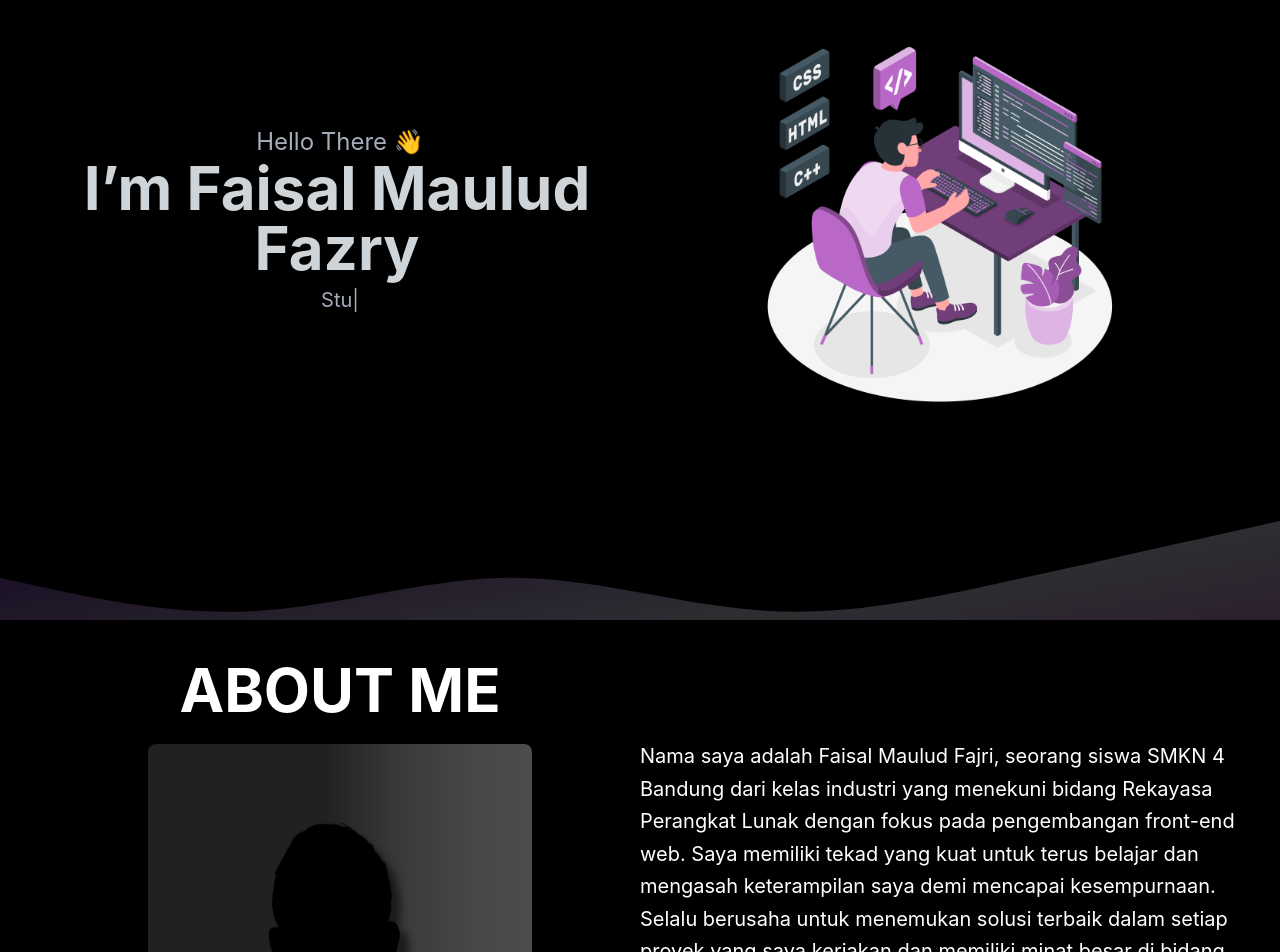
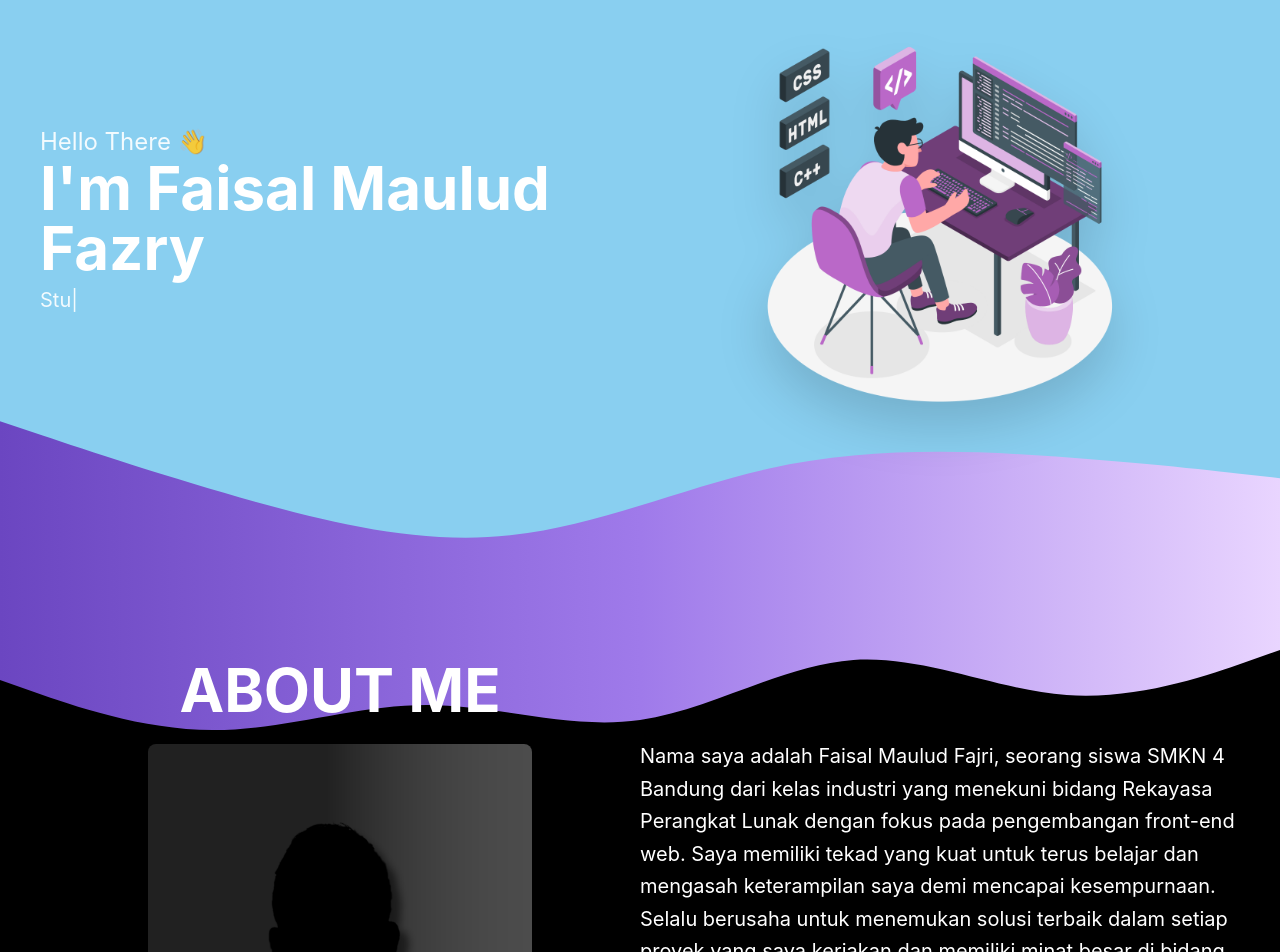
Before and after one commit to saLMF/Portofolio-V1, a React (Vite) app: page / in a window 1280 px wide. Shown: the part 180-1132 px from the top of the page. Built offline with nearby package versions, Linux system fonts and the light colour scheme.

Commit message:
rework wave

```diff
--- a/src/pages/About.tsx
+++ b/src/pages/About.tsx
@@ -32,14 +32,65 @@ const AboutMe: React.FC = () => {
   return (
     <section
       id="about"
-      className="px-10 py-10 text-white bg-black"
+      className="relative px-10 py-10 text-white bg-black"
     >
-      {/* Desktop View */}
+      {/* Top Wave Connection */}
+      <div className="absolute top-0 left-0 right-0 overflow-hidden">
+        <svg
+          className="w-full h-[150px]"
+          viewBox="0 0 1440 320"
+          xmlns="http://www.w3.org/2000/svg"
+          preserveAspectRatio="none"
+        >
+          <path
+            fill="url(#aboutGradient)"
+            fillOpacity="1"
+            d="M0,128L40,154.7C80,181,160,235,240,234.7C320,235,400,181,480,181.3C560,181,640,235,720,213.3C800,192,880,96,960,85.3C1040,75,1120,149,1200,160C1280,171,1360,117,1400,90.7L1440,64L1440,0L1400,0C1360,0,1280,0,1200,0C1120,0,1040,0,960,0C880,0,800,0,720,0C640,0,560,0,480,0C400,0,320,0,240,0C160,0,80,0,40,0L0,0Z"
+          >
+            <animate
+              attributeName="d"
+              dur="10s"
+              repeatCount="indefinite"
+              values="
+                M0,128L40,154.7C80,181,160,235,240,234.7C320,235,400,181,480,181.3C560,181,640,235,720,213.3C800,192,880,96,960,85.3C1040,75,1120,149,1200,160C1280,171,1360,117,1400,90.7L1440,64L1440,0L1400,0C1360,0,1280,0,1200,0C1120,0,1040,0,960,0C880,0,800,0,720,0C640,0,560,0,480,0C400,0,320,0,240,0C160,0,80,0,40,0L0,0Z;
+                M0,160L40,149.3C80,139,160,117,240,112C320,107,400,117,480,144C560,171,640,213,720,213.3C800,213,880,171,960,176C1040,181,1120,235,1200,234.7C1280,235,1360,181,1400,154.7L1440,128L1440,0L1400,0C1360,0,1280,0,1200,0C1120,0,1040,0,960,0C880,0,800,0,720,0C640,0,560,0,480,0C400,0,320,0,240,0C160,0,80,0,40,0L0,0Z;
+                M0,128L40,154.7C80,181,160,235,240,234.7C320,235,400,181,480,181.3C560,181,640,235,720,213.3C800,192,880,96,960,85.3C1040,75,1120,149,1200,160C1280,171,1360,117,1400,90.7L1440,64L1440,0L1400,0C1360,0,1280,0,1200,0C1120,0,1040,0,960,0C880,0,800,0,720,0C640,0,560,0,480,0C400,0,320,0,240,0C160,0,80,0,40,0L0,0Z"
+            />
+          </path>
+          <defs>
+            <linearGradient
+              id="aboutGradient"
+              x1="0%"
+              y1="0%"
+              x2="100%"
+              y2="0%"
+            >
+              <stop
+                offset="0%"
+                stopColor="#6B46C1"
+              />{" "}
+              {/* Grape */}
+              <stop
+                offset="50%"
+                stopColor="#9F7AEA"
+              />{" "}
+              {/* Medium Purple */}
+              <stop
+                offset="100%"
+                stopColor="#E9D5FF"
+              />{" "}
+              {/* Lavender */}
+            </linearGradient>
+          </defs>
+        </svg>
+      </div>
+
+      {/* Rest of the AboutMe content remains the same */}
       <div
         className="items-start justify-between hidden md:flex"
         data-aos="fade-up"
       >
-        {/* Left Side: "About Me" Text and Profile Image */}
+        {/* Left Side Content */}
         <div className="flex flex-col items-center flex-1">
           <h2 className="mb-6 text-6xl font-bold text-center">ABOUT ME</h2>
           <div className="max-w-sm mb-6">
@@ -52,7 +103,7 @@ const AboutMe: React.FC = () => {
           </div>
         </div>
 
-        {/* Right Side: Description, Button, and Cards */}
+        {/* Right Side Content */}
         <div
           className="flex-col items-center flex-1 md:items-start"
           data-aos="fade-up"
@@ -69,14 +120,14 @@ const AboutMe: React.FC = () => {
           <DownloadButton />
           <div className="flex flex-row w-full max-w-lg space-x-4">
             <div
-              className="flex-1 p-6 text-center text-white bg-gray-800 rounded-lg shadow-lg"
+              className="flex-1 p-6 text-center text-white rounded-lg shadow-lg bg-gray-800/50 backdrop-blur-sm"
               data-aos="fade-up"
             >
               <h3 className="text-3xl font-bold">2+</h3>
               <p className="text-xl">Years of Experience</p>
             </div>
             <div
-              className="flex-1 p-6 text-center text-white bg-gray-800 rounded-lg shadow-lg"
+              className="flex-1 p-6 text-center text-white rounded-lg shadow-lg bg-gray-800/50 backdrop-blur-sm"
               data-aos="fade-up"
             >
               <h3 className="text-3xl font-bold">3+</h3>
@@ -88,6 +139,7 @@ const AboutMe: React.FC = () => {
 
       {/* Mobile View */}
       <div className="flex flex-col items-center md:hidden">
+        {/* Mobile content remains the same */}
         <h2
           className="mb-6 text-2xl font-bold text-center"
           data-aos="fade-up"
--- a/src/pages/Home.tsx
+++ b/src/pages/Home.tsx
@@ -5,90 +5,97 @@ const Home: React.FC = () => {
   return (
     <section
       id="home"
-      className="relative flex items-center justify-between h-screen px-10 overflow-hidden text-white bg-black"
+      className="relative flex items-center justify-between h-screen overflow-hidden bg-[#89CFF0]"
     >
-      <div className="relative flex-1 text-center">
-        <h5 className="text-[#a6adba] text-2xl">Hello There 👋</h5>
-        <h1 className="md:text-6xl text-4xl text-[#ced4d7] font-bold mb-2 pr-[1%]">
-          I’m Faisal Maulud Fazry
-        </h1>
-        <p className="text-[#a6adba] text-xl">
-          <Typewriter texts={["Front-End Developer ", "Student "]} />
-        </p>
-      </div>
-      <div className="relative flex justify-center flex-1">
-        <img
-          src="/images/bg.png"
-          alt="Coding Illustration"
-          className="w-full max-w-sm"
-        />
-      </div>
-      {/* Wave Background */}
-      <div className="absolute left-0 right-0 overflow-hidden mt-[75rem]">
+      {/* Gradient Wave Background */}
+      <div className="absolute inset-0 z-0">
         <svg
-          className="w-[100] h-[100] relative"
+          className="absolute bottom-0 w-full h-auto"
+          viewBox="0 0 1440 320"
           preserveAspectRatio="none"
-          viewBox="0 0 1440 800"
           xmlns="http://www.w3.org/2000/svg"
         >
-          <defs>
-            <linearGradient
-              id="wave-gradient"
-              x1="0%"
-              y1="0%"
-              x2="100%"
-              y2="100%"
-            >
-              <stop
-                offset="0%"
-                stopColor="#6B21A8"
-              />{" "}
-              {/* Grape */}
-              <stop
-                offset="50%"
-                stopColor="#E6E6FA"
-              />{" "}
-              {/* Lavender */}
-              <stop
-                offset="100%"
-                stopColor="#BF40BF"
-              />{" "}
-              {/* Byzantine */}
-            </linearGradient>
-          </defs>
-
           <path
-            fill="url(#wave-gradient)"
-            fillOpacity="0.2"
-            d="M0,128L48,138.7C96,149,192,171,288,165.3C384,160,480,128,576,128C672,128,768,160,864,165.3C960,171,1056,149,1152,128C1248,107,1344,85,1392,74.7L1440,64L1440,320L1392,320C1344,320,1248,320,1152,320C1056,320,960,320,864,320C768,320,672,320,576,320C480,320,384,320,288,320C192,320,96,320,48,320L0,320Z"
+            fill="url(#homeGradient)"
+            fillOpacity="1"
+            d="M0,96L48,112C96,128,192,160,288,186.7C384,213,480,235,576,224C672,213,768,171,864,149.3C960,128,1056,128,1152,133.3C1248,139,1344,149,1392,154.7L1440,160L1440,320L1392,320C1344,320,1248,320,1152,320C1056,320,960,320,864,320C768,320,672,320,576,320C480,320,384,320,288,320C192,320,96,320,48,320L0,320Z"
           >
             <animate
               attributeName="d"
               dur="10s"
               repeatCount="indefinite"
               values="
-                M0,128L48,138.7C96,149,192,171,288,165.3C384,160,480,128,576,128C672,128,768,160,864,165.3C960,171,1056,149,1152,128C1248,107,1344,85,1392,74.7L1440,64L1440,320L1392,320C1344,320,1248,320,1152,320C1056,320,960,320,864,320C768,320,672,320,576,320C480,320,384,320,288,320C192,320,96,320,48,320L0,320Z;
-                M0,160L48,165.3C96,171,192,181,288,165.3C384,149,480,107,576,90.7C672,75,768,85,864,101.3C960,117,1056,139,1152,154.7C1248,171,1344,181,1392,186.7L1440,192L1440,320L1392,320C1344,320,1248,320,1152,320C1056,320,960,320,864,320C768,320,672,320,576,320C480,320,384,320,288,320C192,320,96,320,48,320L0,320Z;
-                M0,128L48,138.7C96,149,192,171,288,165.3C384,160,480,128,576,128C672,128,768,160,864,165.3C960,171,1056,149,1152,128C1248,107,1344,85,1392,74.7L1440,64L1440,320L1392,320C1344,320,1248,320,1152,320C1056,320,960,320,864,320C768,320,672,320,576,320C480,320,384,320,288,320C192,320,96,320,48,320L0,320Z"
+                M0,96L48,112C96,128,192,160,288,186.7C384,213,480,235,576,224C672,213,768,171,864,149.3C960,128,1056,128,1152,133.3C1248,139,1344,149,1392,154.7L1440,160L1440,320L1392,320C1344,320,1248,320,1152,320C1056,320,960,320,864,320C768,320,672,320,576,320C480,320,384,320,288,320C192,320,96,320,48,320L0,320Z;
+                M0,64L48,85.3C96,107,192,149,288,154.7C384,160,480,128,576,128C672,128,768,160,864,181.3C960,203,1056,213,1152,202.7C1248,192,1344,160,1392,144L1440,128L1440,320L1392,320C1344,320,1248,320,1152,320C1056,320,960,320,864,320C768,320,672,320,576,320C480,320,384,320,288,320C192,320,96,320,48,320L0,320Z;
+                M0,96L48,112C96,128,192,160,288,186.7C384,213,480,235,576,224C672,213,768,171,864,149.3C960,128,1056,128,1152,133.3C1248,139,1344,149,1392,154.7L1440,160L1440,320L1392,320C1344,320,1248,320,1152,320C1056,320,960,320,864,320C768,320,672,320,576,320C480,320,384,320,288,320C192,320,96,320,48,320L0,320Z"
             />
           </path>
+          <defs>
+            <linearGradient
+              id="homeGradient"
+              x1="0%"
+              y1="0%"
+              x2="100%"
+              y2="0%"
+            >
+              <stop
+                offset="0%"
+                stopColor="#6B46C1"
+              />{" "}
+              {/* Grape */}
+              <stop
+                offset="50%"
+                stopColor="#9F7AEA"
+              />{" "}
+              {/* Medium Purple */}
+              <stop
+                offset="100%"
+                stopColor="#E9D5FF"
+              />{" "}
+              {/* Lavender */}
+            </linearGradient>
+          </defs>
+        </svg>
+      </div>
 
-          <path
-            fill="url(#wave-gradient)"
-            fillOpacity="0.15"
-            d="M0,224L48,213.3C96,203,192,181,288,186.7C384,192,480,224,576,224C672,224,768,192,864,186.7C960,181,1056,203,1152,224C1248,245,1344,267,1392,277.3L1440,288L1440,320L1392,320C1344,320,1248,320,1152,320C1056,320,960,320,864,320C768,320,672,320,576,320C480,320,384,320,288,320C192,320,96,320,48,320L0,320Z"
+      {/* Content */}
+      <div className="relative z-10 flex items-center justify-between w-full h-full px-6 md:px-10">
+        {/* Left Side - Text Content */}
+        <div className="flex-1 text-center md:text-left">
+          <h5
+            className="text-2xl text-white/90"
+            data-aos="fade-up"
           >
-            <animate
-              attributeName="d"
-              dur="15s"
-              repeatCount="indefinite"
-              values="
-                M0,224L48,213.3C96,203,192,181,288,186.7C384,192,480,224,576,224C672,224,768,192,864,186.7C960,181,1056,203,1152,224C1248,245,1344,267,1392,277.3L1440,288L1440,320L1392,320C1344,320,1248,320,1152,320C1056,320,960,320,864,320C768,320,672,320,576,320C480,320,384,320,288,320C192,320,96,320,48,320L0,320Z;
-                M0,256L48,261.3C96,267,192,277,288,261.3C384,245,480,203,576,186.7C672,171,768,181,864,197.3C960,213,1056,235,1152,250.7C1248,267,1344,277,1392,282.7L1440,288L1440,320L1392,320C1344,320,1248,320,1152,320C1056,320,960,320,864,320C768,320,672,320,576,320C480,320,384,320,288,320C192,320,96,320,48,320L0,320Z;
-                M0,224L48,213.3C96,203,192,181,288,186.7C384,192,480,224,576,224C672,224,768,192,864,186.7C960,181,1056,203,1152,224C1248,245,1344,267,1392,277.3L1440,288L1440,320L1392,320C1344,320,1248,320,1152,320C1056,320,960,320,864,320C768,320,672,320,576,320C480,320,384,320,288,320C192,320,96,320,48,320L0,320Z"
-            />
-          </path>
-        </svg>
+            Hello There 👋
+          </h5>
+          <h1
+            className="mb-2 text-4xl font-bold text-white md:text-6xl"
+            data-aos="fade-up"
+            data-aos-delay="100"
+          >
+            I'm Faisal Maulud Fazry
+          </h1>
+          <p
+            className="text-xl text-white/90"
+            data-aos="fade-up"
+            data-aos-delay="200"
+          >
+            <Typewriter texts={["Front-End Developer ", "Student "]} />
+          </p>
+        </div>
+
+        {/* Right Side - Image */}
+        <div
+          className="items-center justify-center flex-1 hidden md:flex"
+          data-aos="fade-left"
+          data-aos-delay="300"
+        >
+          <img
+            src="/images/bg.png"
+            alt="Coding Illustration"
+            className="w-full max-w-sm drop-shadow-2xl"
+          />
+        </div>
       </div>
     </section>
   );
```
